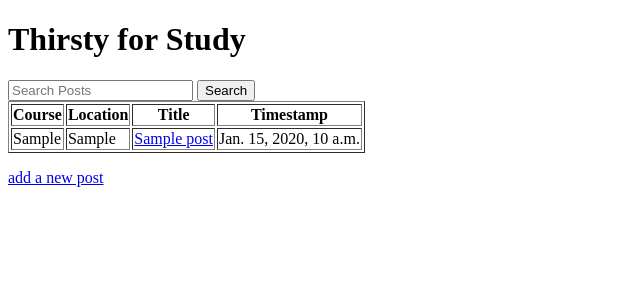
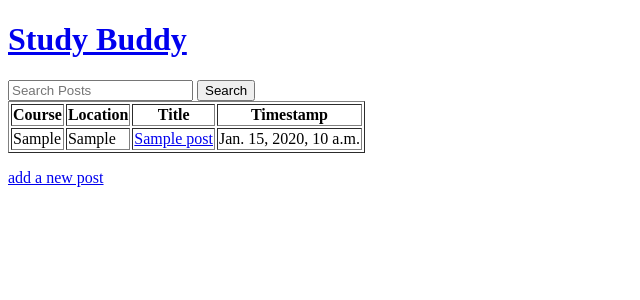
Before and after one commit to yoonyok/StudyBuddy, a Django app: page /posts/ in a window 1280 px wide. Shown: the top 300 px of the page, without its empty margins (0-640 px from the left). Run offline with Django 3.2, Linux system fonts and the light colour scheme; tables that the repository leaves empty hold one stand-in row (values such as "Sample post").

Commit message:
Add homepage link to persistent title

```diff
--- a/nwHacks/src/templates/base.html
+++ b/nwHacks/src/templates/base.html
@@ -8,8 +8,8 @@
 
 
 <div class = 'container'>
+    <h1><a href="/posts">Study Buddy</a></h1>
     {% block content %}
-    <h1>Thirsty for Study</h1>
     {% if messages %}
     {% for message in messages %}
     {{ message }}
```
